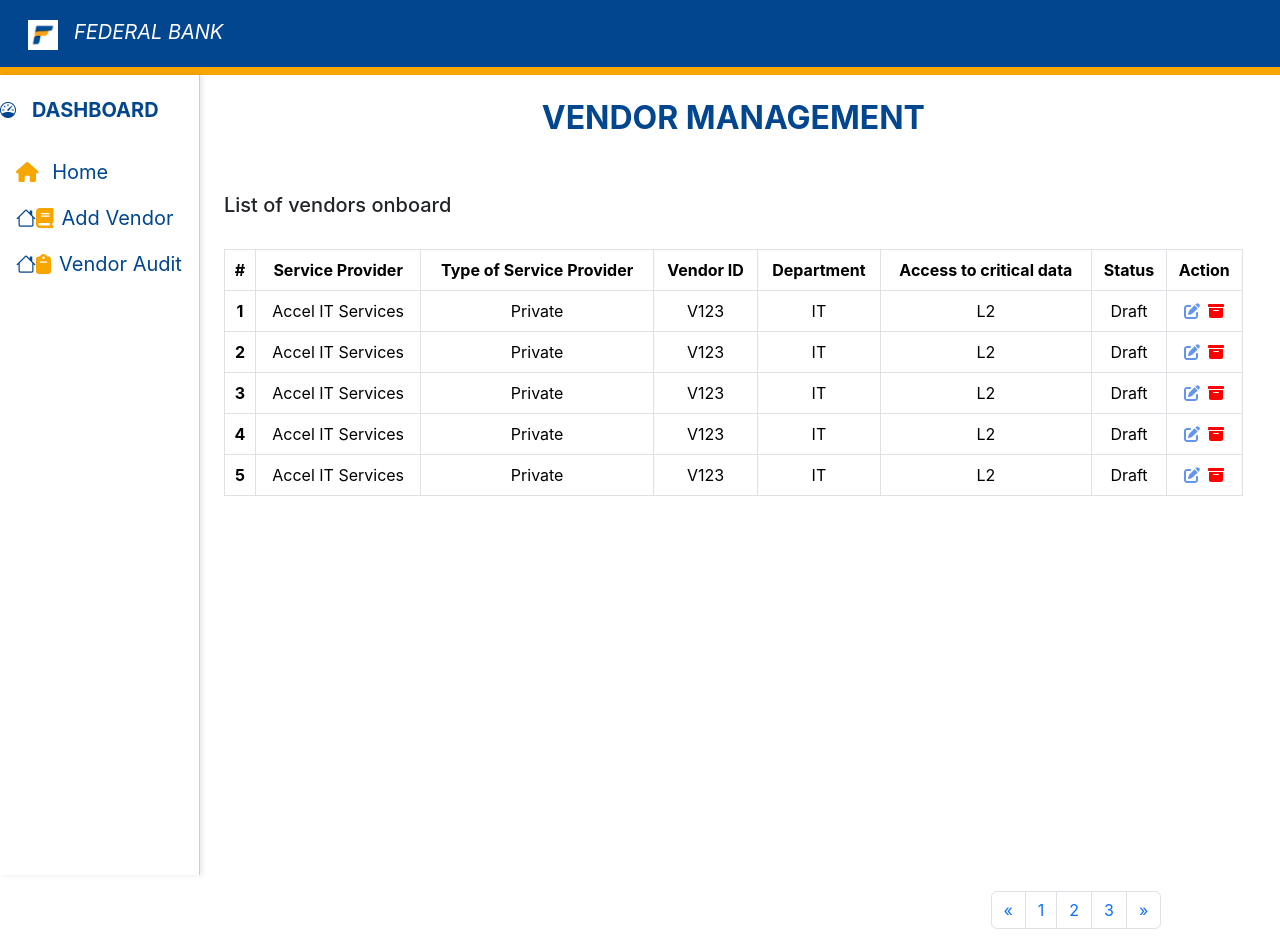
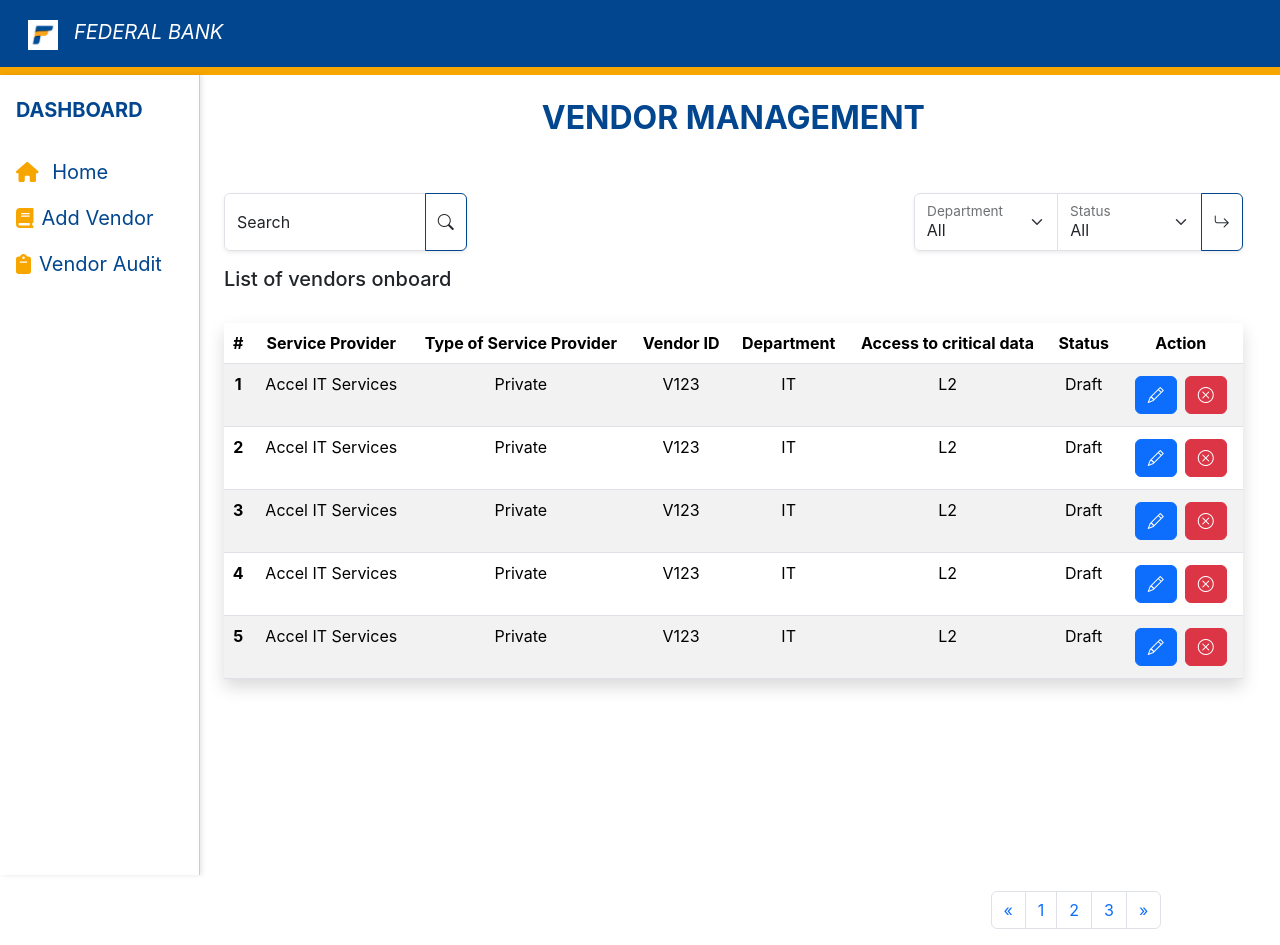
Before and after one commit to georgeclifford/outsourcing-app-frontend, a React (Create React App) app: page /vendorhome in a window 1280 px wide. Built offline with nearby package versions, Linux system fonts and the light colour scheme.

Commit message:
vendor home modified

```diff
--- a/src/App.css
+++ b/src/App.css
@@ -63,3 +63,11 @@
 .align-left {
 	text-align: left;
 }
+.btn-outline-custom:hover{
+    color: #ffffff;
+    background-color: #01468e;
+    border-color: #01468e;
+}
+.btn-outline-custom {
+    border-color: #01468e; /* Navy blue border color */
+}
--- a/src/components/VendorHome.jsx
+++ b/src/components/VendorHome.jsx
@@ -18,7 +18,7 @@
                         boxShadow: "2px 0 5px rgba(0, 0, 0, 0.1)",
                     }}>
                     <Link className="text-decoration-none text-blue d-flex align-items-center">
-						<i className="fs-bi bi-speedometer"></i>
+
                         <span className="ms-3 fs-5 text-center">
                             <b>DASHBOARD</b>
                         </span>
@@ -31,7 +31,7 @@
                                 className="nav-link fs-5 text-blue"
                                 aria-current="page">
                                 <FontAwesomeIcon icon={faHome} style={{ color: "#f7a600" }} />{" "}
-								{/* Use the correct icon here */}
+
                                 <span className="ms-2">Home</span>
                             </Link>
                         </li>
@@ -40,7 +40,7 @@
                                 to="/addvendor"
                                 className="nav-link fs-5 text-blue"
                                 aria-current="page">
-								<i className="fs-bi bi-house"></i>
+
                                 <FontAwesomeIcon icon={faBook} style={{ color: "#f7a600" }} />
                                 <span className="ms-2">Add Vendor</span>
                             </Link>
@@ -50,7 +50,7 @@
                                 to="/vendoraudit"
                                 className="nav-link fs-5 text-blue"
                                 aria-current="page">
-								<i className="fs-bi bi-house"></i>
+
                                 <FontAwesomeIcon icon={faClipboard} style={{ color: "#f7a600" }} />
                                 <span className="ms-2">Vendor Audit</span>
                             </Link>
@@ -59,6 +59,7 @@
                 </div>
                 {/* Main Content */}
                 <main className="col-md-10">
+
                     <div className="container">
                         <br />
                         <div className="row">
@@ -68,13 +69,71 @@
                                 </h2>
                                 <br />
                                 <br />
+
+				<div className="row g-3 mb-3 justify-content-between">
+					<div className="col col-12 col-sm-12 col-md-12 col-lg-3 col-xl-3 col-xxl-3">
+						<div className="input-group shadow-sm rounded">
+							<div className="form-floating">
+								<input
+									type="text"
+									className="form-control"
+									id="floatingInput"
+									placeholder="Search"
+								/>
+								<label htmlFor="floatingInput">Search</label>
+							</div>
+
+							<button type="button" className="btn btn-outline-custom" title="Search">
+								<i className="bi bi-search"></i>
+							</button>
+						</div>
+					</div>
+
+					<div className="col col-12 col-sm-12 col-md-12 col-lg-4 col-xl-4 col-xxl-4">
+						<div className="input-group shadow-sm rounded">
+							<div className="form-floating">
+								<select
+									className="form-select"
+									id="floatingSelect1"
+									aria-label="Floating label select example">
+									<option defaultValue={"all"}>All</option>
+									<option value="1">IT</option>
+									<option value="2">HR</option>
+									<option value="3">Finance</option>
+
+								</select>
+								<label htmlFor="floatingSelect1">Department</label>
+							</div>
+
+							<div className="form-floating">
+								<select
+									className="form-select"
+									id="floatingSelect2"
+									aria-label="Floating label select example">
+									<option defaultValue={"all"}>All</option>
+									<option value="1">Active</option>
+									<option value="2">Draft</option>
+                                    <option value="3">Assigned to Executive</option>
+								</select>
+								<label htmlFor="floatingSelect2">Status</label>
+							</div>
+
+							<button
+								type="button"
+								className="btn btn-outline-custom"
+								title="Apply Filters">
+								<i className="bi bi-arrow-return-right"></i>
+							</button>
+						</div>
+					</div>
+				</div>
                                 <div className="row g-3">
                                     <div className="col col-12 col-sm-12 col-md-12 col-lg-12 col-xl-12 col-xxl-12">
                                         <h5 style={{ textAlign: "left" }}>
                                             List of vendors onboard
                                         </h5>
                                         <br />
-										<table className="table table-bordered">
+                                        <table className="table table-striped table-hover text-nowrap shadow mb-4">
                                             <thead>
                                                 <tr>
                                                     <th scope="col">#</th>
@@ -97,21 +156,18 @@
                                                     <td>L2</td>
                                                     <td>Draft</td>
                                                     <td>
-														<span className="icon-text">
-															<FontAwesomeIcon
-																icon={faEdit}
-																style={{ color: "#6495ED" }}
-																className="me-2"
-															/>
-															<span className="text">Edit</span>
-														</span>
-														<span className="icon-text">
-															<FontAwesomeIcon
-																icon={faBoxArchive}
-																style={{ color: "red" }}
-															/>
-															<span className="text">Delete</span>
-														</span>
+                                                        <button
+                                                            type="button"
+                                                            className="btn btn-primary m-1"
+                                                            title="Edit Vendor Details">
+                                                            <i className="bi bi-pencil"></i>
+                                                        </button>
+                                                        <button
+                                                            type="button"
+                                                            className="btn btn-danger m-1"
+                                                            title="Deactivate Vendor">
+                                                            <i className="bi bi-x-circle"></i>
+                                                        </button>
                                                     </td>
                                                 </tr>
                                                 <tr>
@@ -123,21 +179,18 @@
                                                     <td>L2</td>
                                                     <td>Draft</td>
                                                     <td>
-														<span className="icon-text">
-															<FontAwesomeIcon
-																icon={faEdit}
-																style={{ color: "#6495ED" }}
-																className="me-2"
-															/>
-															<span className="text">Edit</span>
-														</span>
-														<span className="icon-text">
-															<FontAwesomeIcon
-																icon={faBoxArchive}
-																style={{ color: "red" }}
-															/>
-															<span className="text">Delete</span>
-														</span>
+                                                    <button
+                                                            type="button"
+                                                            className="btn btn-primary m-1"
+                                                            title="Edit Vendor Details">
+                                                            <i className="bi bi-pencil"></i>
+                                                        </button>
+                                                        <button
+                                                            type="button"
+                                                            className="btn btn-danger m-1"
+                                                            title="Deactivate Vendor">
+                                                            <i className="bi bi-x-circle"></i>
+                                                        </button>
                                                     </td>
                                                 </tr>
                                                 <tr>
@@ -149,21 +202,18 @@
                                                     <td>L2</td>
                                                     <td>Draft</td>
                                                     <td>
-														<span className="icon-text">
-															<FontAwesomeIcon
-																icon={faEdit}
-																style={{ color: "#6495ED" }}
-																className="me-2"
-															/>
-															<span className="text">Edit</span>
-														</span>
-														<span className="icon-text">
-															<FontAwesomeIcon
-																icon={faBoxArchive}
-																style={{ color: "red" }}
-															/>
-															<span className="text">Delete</span>
-														</span>
+                                                    <button
+                                                            type="button"
+                                                            className="btn btn-primary m-1"
+                                                            title="Edit Vendor Details">
+                                                            <i className="bi bi-pencil"></i>
+                                                        </button>
+                                                        <button
+                                                            type="button"
+                                                            className="btn btn-danger m-1"
+                                                            title="Deactivate Vendor">
+                                                            <i className="bi bi-x-circle"></i>
+                                                        </button>
                                                     </td>
                                                 </tr>
                                                 <tr>
@@ -175,21 +225,18 @@
                                                     <td>L2</td>
                                                     <td>Draft</td>
                                                     <td>
-														<span className="icon-text">
-															<FontAwesomeIcon
-																icon={faEdit}
-																style={{ color: "#6495ED" }}
-																className="me-2"
-															/>
-															<span className="text">Edit</span>
-														</span>
-														<span className="icon-text">
-															<FontAwesomeIcon
-																icon={faBoxArchive}
-																style={{ color: "red" }}
-															/>
-															<span className="text">Delete</span>
-														</span>
+                                                    <button
+                                                            type="button"
+                                                            className="btn btn-primary m-1"
+                                                            title="Edit Vendor Details">
+                                                            <i className="bi bi-pencil"></i>
+                                                        </button>
+                                                        <button
+                                                            type="button"
+                                                            className="btn btn-danger m-1"
+                                                            title="Deactivate Vendor">
+                                                            <i className="bi bi-x-circle"></i>
+                                                        </button>
                                                     </td>
                                                 </tr>
                                                 <tr>
@@ -201,21 +248,18 @@
                                                     <td>L2</td>
                                                     <td>Draft</td>
                                                     <td>
-														<span className="icon-text">
-															<FontAwesomeIcon
-																icon={faEdit}
-																style={{ color: "#6495ED" }}
-																className="me-2"
-															/>
-															<span className="text">Edit</span>
-														</span>
-														<span className="icon-text">
-															<FontAwesomeIcon
-																icon={faBoxArchive}
-																style={{ color: "red" }}
-															/>
-															<span className="text">Delete</span>
-														</span>
+                                                    <button
+                                                            type="button"
+                                                            className="btn btn-primary m-1"
+                                                            title="Edit Vendor Details">
+                                                            <i className="bi bi-pencil"></i>
+                                                        </button>
+                                                        <button
+                                                            type="button"
+                                                            className="btn btn-danger m-1"
+                                                            title="Deactivate Vendor">
+                                                            <i className="bi bi-x-circle"></i>
+                                                        </button>
                                                     </td>
                                                 </tr>
                                             </tbody>
```
Lines whose indentation alone changed are shown as unchanged.
